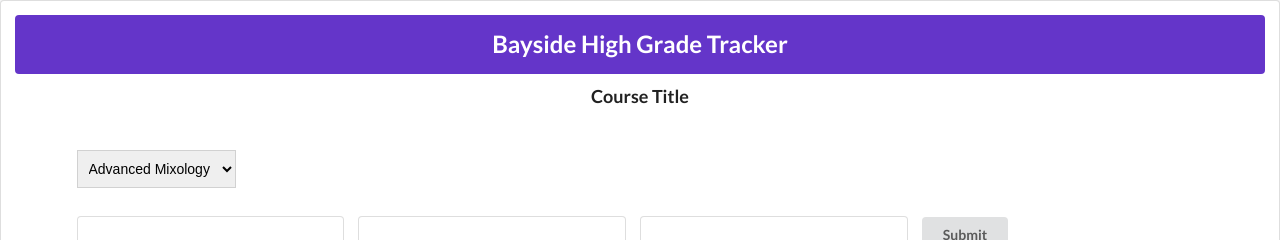
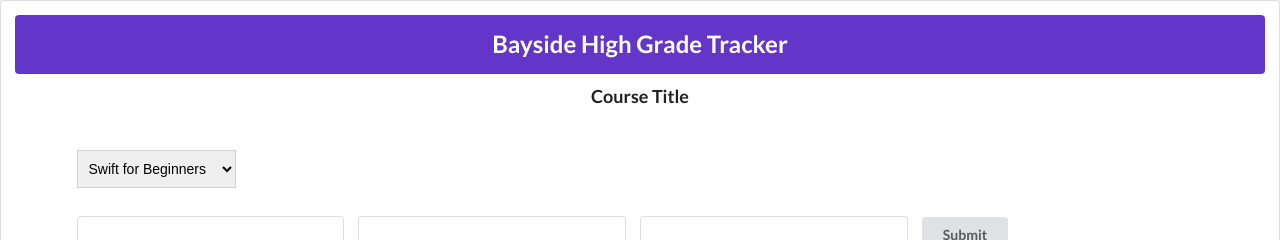
Before and after one commit to learn-co-students/sec-development-self-assessment-mod-4-sec-development-self-assessment-mod-4-1561404587, a React (Create React App) app: page / in a window 1280 px wide. Shown: the top 240 px of the page. Built offline with nearby package versions, Linux system fonts and the light colour scheme.

Commit message:
change courses

```diff
--- a/src/courseList.js
+++ b/src/courseList.js
@@ -1,36 +1,31 @@
 const courseList = [
   {
     id: 1,
-    name: "Advanced Mixology",
-    instructor: "Tony Guerrero",
-    semester: "Winter 2017"
-  }, {
-    id: 2,
     name: "Swift for Beginners",
     instructor: "Joe Burgess",
     semester: "Summer 2017"
   }, {
-    id: 3,
+    id: 2,
     name: "Rock Climbing",
     instructor: "Avi Flombaum",
     semester: "Spring 2017"
   }, {
-    id: 4,
+    id: 3,
     name: "History of Ireland",
     instructor: "Johann Kerr",
     semester: "Fall 2017"
   }, {
-    id: 5,
+    id: 4,
     name: "Home Ec",
     instructor: "Jeff Katz",
     semester: "Winter 2017"
   }, {
-    id: 6,
+    id: 5,
     name: "Music Theory",
     instructor: "Niky Morgan",
     semester: "Fall 2017"
   }, {
-    id: 7,
+    id: 6,
     name: "Wilderness Survival",
     instructor: "Alex Griffith",
     semester: "Spring 2017"
```
